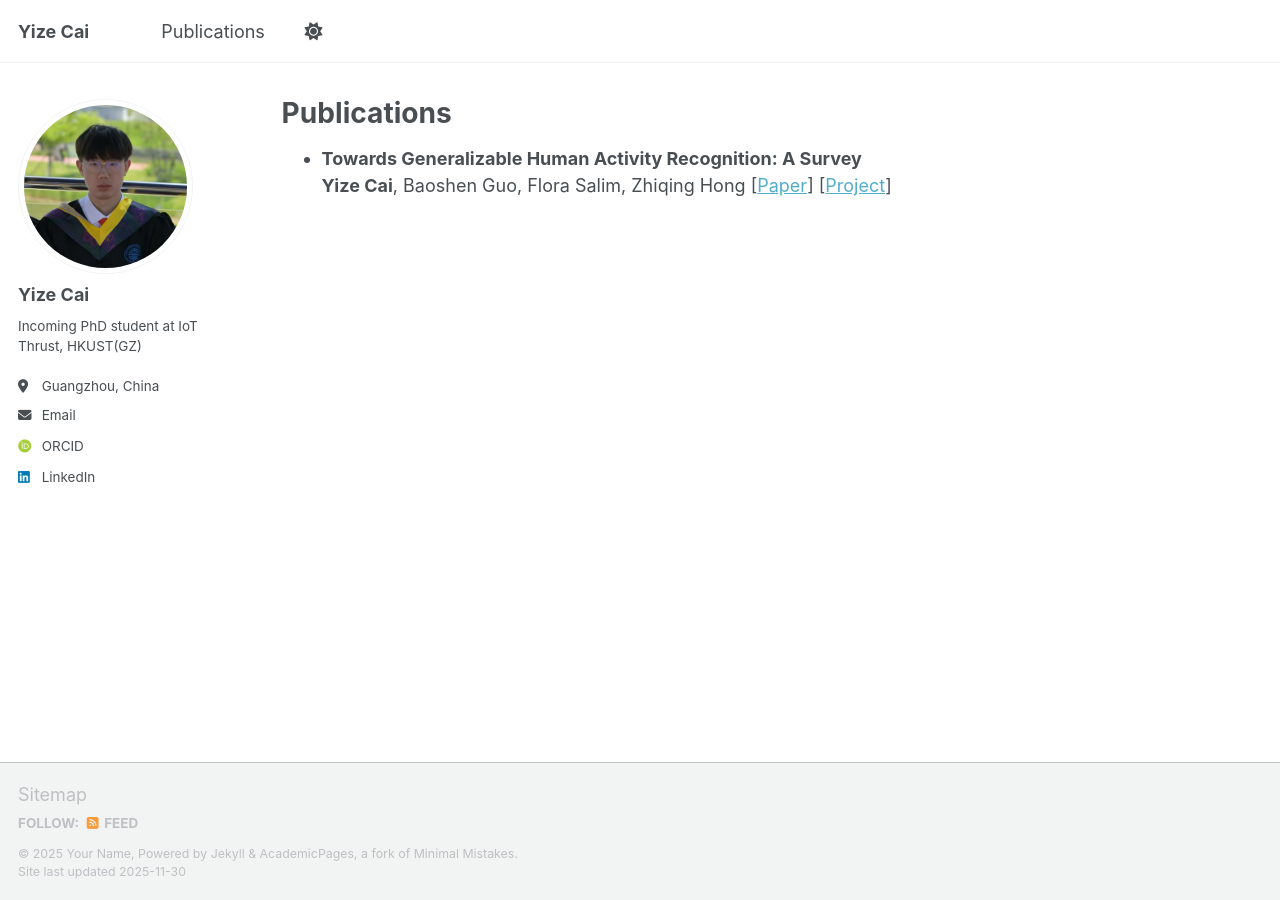
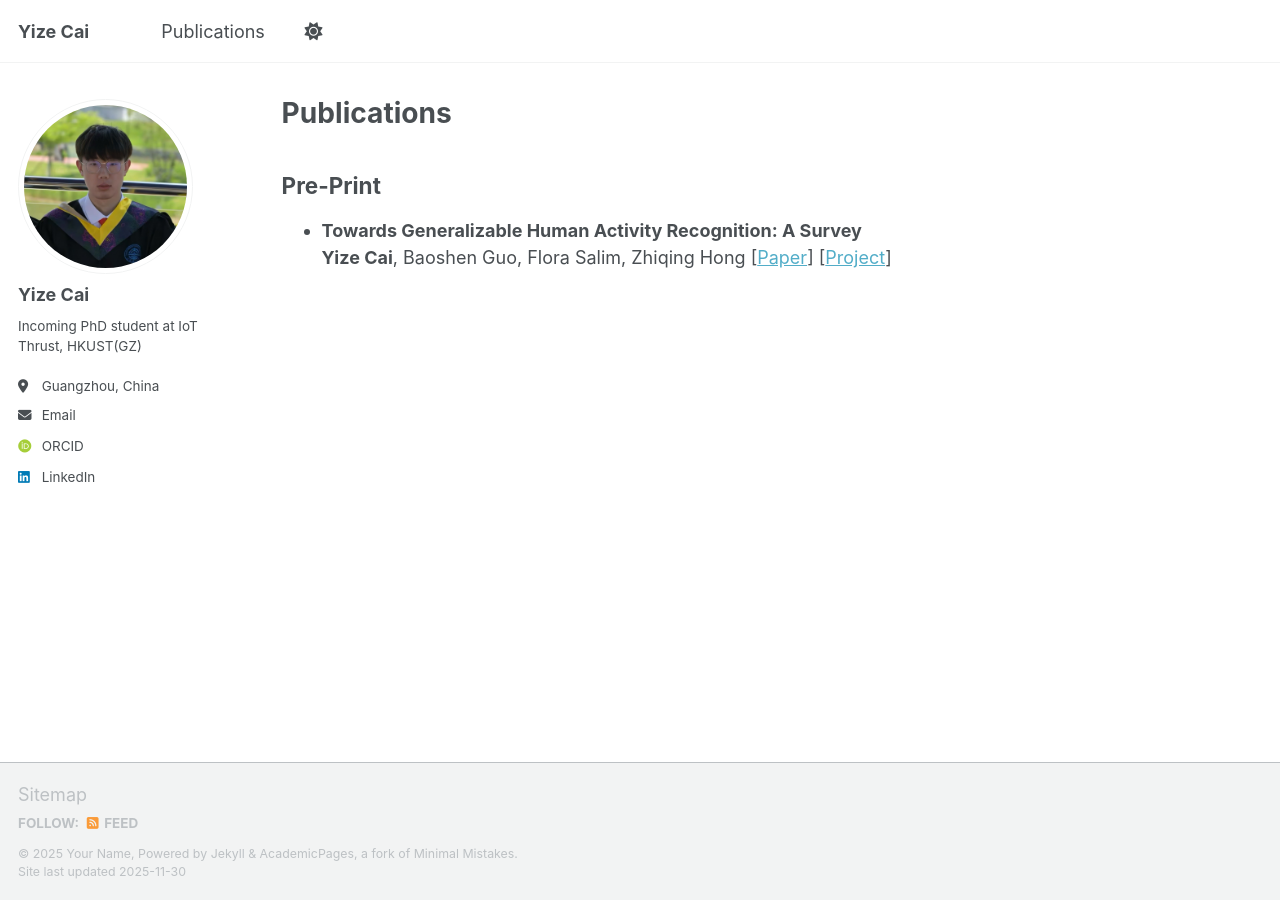
Before and after one commit to saiketa/saiketa.github.io, a Jekyll site: the page built from _pages/publications.md, in a window 1280 px wide. Built offline with Jekyll 4.4.1, drawn with Linux system fonts in a browser that asks for light colours; some web fonts are replaced; a script bundle is joined from its source files by our own code; library files that are not in the unit come from our copies.

Commit message:
Update publications.md

```diff
--- a/_pages/publications.md
+++ b/_pages/publications.md
@@ -9,6 +9,7 @@ author_profile: true
 
 {% include base_path %}
 
+## Pre-Print
 
 - **Towards Generalizable Human Activity Recognition: A Survey** <br>
 **Yize Cai**, Baoshen Guo, Flora Salim, Zhiqing Hong
```
